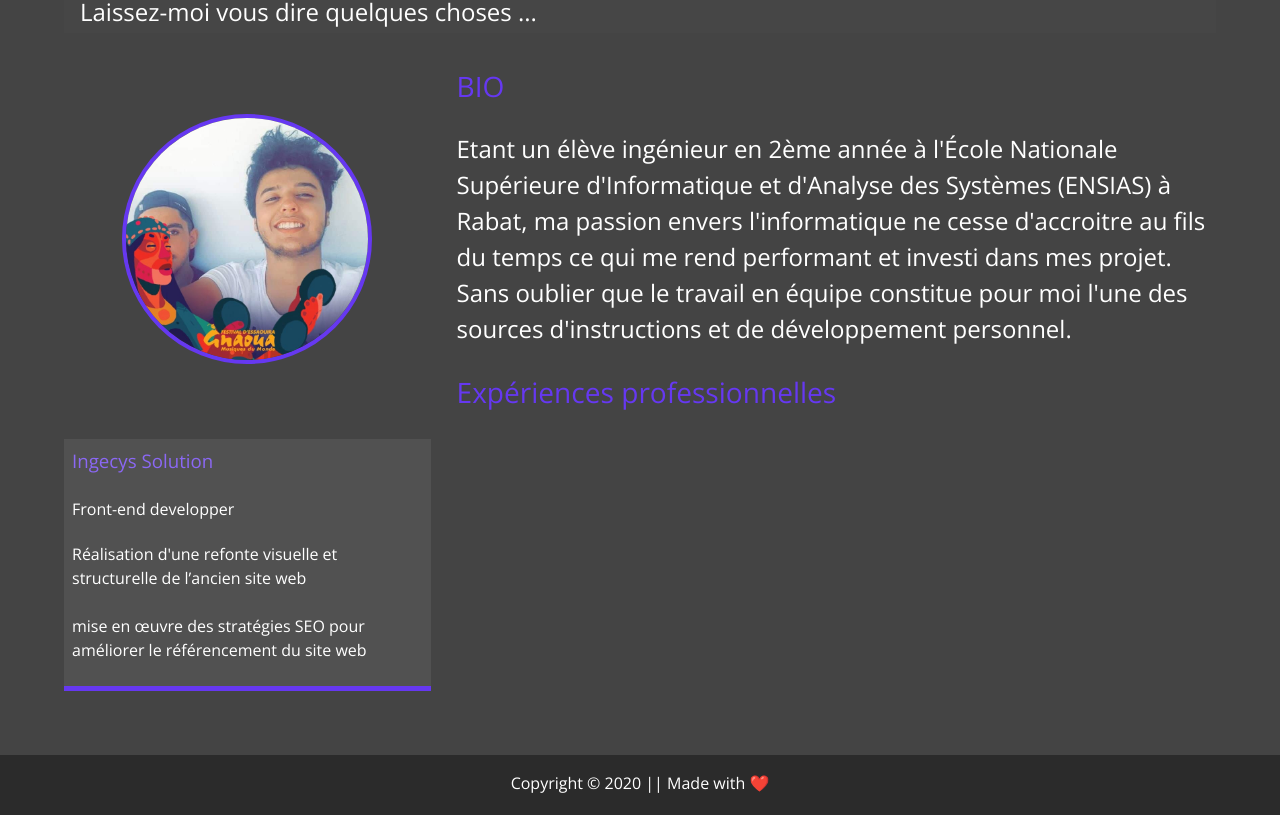
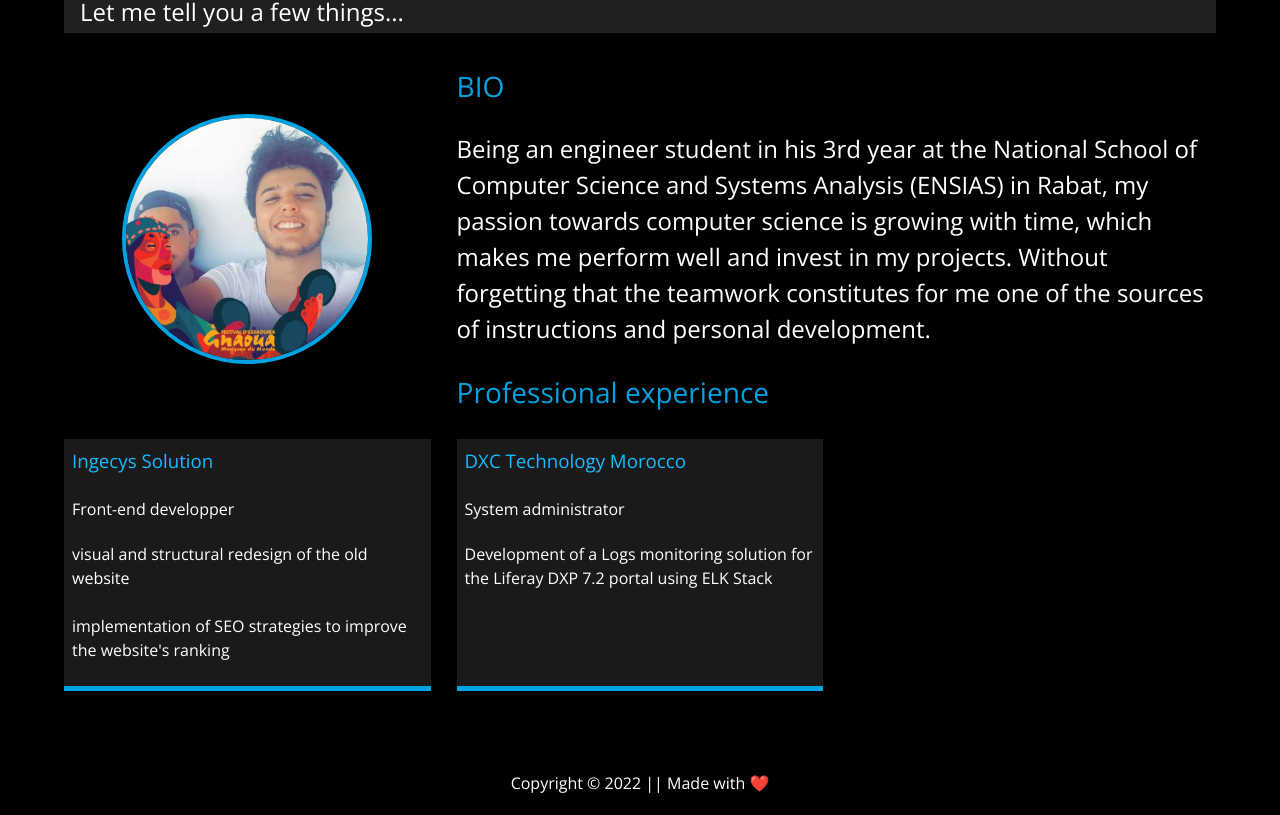
Before and after one commit to Amine-CHICHI/Amine-CHICHI.github.io, a website: page about.html in a window 1280 px wide. Shown: the part 217-1032 px from the top of the page. Drawn offline with nearby package versions, Linux system fonts and the light colour scheme.

Commit message:
Restyling the portfolio and adding minor changes

```diff
--- a/about.html
+++ b/about.html
@@ -20,7 +20,6 @@
         </div>
         <nav class="menu">
             <div class="menu-branding">
-                <!-- <div class="portrait"></div> -->
                 <img src="../assets/Profile_Pic.jpg" alt="Amine chichi" class="portrait" />
             </div>
             <ul class="menu-nav">
@@ -41,44 +40,38 @@
     </header>
 
     <main id="about">
-        <h1 class="lg-heading">À propos de <span class="text-secondary">moi</span></h1>
-        <h2 class="sm-heading">Laissez-moi vous dire quelques choses ...</h2>
+        <h1 class="lg-heading">About <span class="text-secondary">me</span></h1>
+        <h2 class="sm-heading">Let me tell you a few things...</h2>
         <div class="about-info">
             <img src="../assets/Profile_Pic.jpg" alt="Amine chichi" class="bio-image" />
             <div class="bio">
                 <h3 class="text-secondary">BIO</h3>
                 <p>
-                    Etant un élève ingénieur en 2ème année à l'École Nationale Supérieure d'Informatique et d'Analyse des Systèmes (ENSIAS) à Rabat, ma passion envers l'informatique ne cesse d'accroitre au fils du temps ce qui me rend performant et investi dans mes projet.
-                    Sans oublier que le travail en équipe constitue pour moi l'une des sources d'instructions et de développement personnel.
+                    Being an engineer student in his 3rd year at the National School of Computer Science and Systems Analysis (ENSIAS) in Rabat, my passion towards computer science is growing with time, which makes me perform well and invest in my projects. Without forgetting
+                    that the teamwork constitutes for me one of the sources of instructions and personal development.
                 </p>
-                <h3 class="text-secondary">Expériences professionnelles</h3>
+                <h3 class="text-secondary">Professional experience</h3>
             </div>
 
             <div class="job job-1">
                 <h3>Ingecys Solution</h3>
                 <h4 class="job-title">Front-end developper</h4>
                 <p>
-                    Réalisation d'une refonte visuelle et structurelle de l’ancien site web <br/><br/>mise en œuvre des stratégies SEO pour améliorer le référencement du site web
+                    visual and structural redesign of the old website <br /><br />implementation of SEO strategies to improve the website's ranking
 
                 </p>
             </div>
-            <!-- <div class="job job-2">
-                <h3>Portfolio Sass</h3>
-                <h4>Front-end developper</h4>
+            <div class="job job-2">
+                <h3>DXC Technology Morocco</h3>
+                <h4 class="job-title">System administrator</h4>
                 <p>
-                    Lorem ipsum dolor sit amet consectetur adipisicing elit. Debitis, temporibus incidunt cupiditate culpa odit possimus?
+                    Development of a Logs monitoring solution for the Liferay DXP 7.2 portal using ELK Stack
+
                 </p>
             </div>
-            <div class="job job-3">
-                <h3>Ingecys-Solution</h3>
-                <h4>Front-end developper</h4>
-                <p>
-                    Lorem ipsum dolor sit amet consectetur adipisicing elit. Debitis, temporibus incidunt cupiditate culpa odit possimus?
-                </p>
-            </div> -->
         </div>
     </main>
-    <footer id="main-footer">Copyright &copy; 2020 || Made with ❤️</footer>
+    <footer id="main-footer">Copyright &copy; 2022 || Made with ❤️</footer>
     <script src="js/main.js"></script>
     <script src="https://cdn.jsdelivr.net/npm/particles.js@2.0.0/particles.min.js"></script>
     <script>
--- a/scss/_config.scss
+++ b/scss/_config.scss
@@ -1,6 +1,6 @@
-$primary-color: #444;
+$primary-color: #000000;
 $text-color: set-text-color($primary-color);
-$secondary-color: #6638f1;
+$secondary-color: #00A2E2;
 $show-home-image: true;
 $home-image: url(/assets/background.jpg);
 $overlay-opacity: 0.9;
--- a/scss/_menu.scss
+++ b/scss/_menu.scss
@@ -56,7 +56,7 @@
         }
     }
     &-branding {
-        background: rgba($primary_color, $overlay-opacity);
+        background: lighten( rgba($primary_color, $overlay-opacity), 10);
         transform: translate3d(-100%, 0, 0);
         @include easeOut;
         &.show {
--- a/scss/main.scss
+++ b/scss/main.scss
@@ -24,7 +24,7 @@ h3 {
     &.sm-heading {
         margin-bottom: 2rem;
         padding: 0.2rem 1rem;
-        background: rgba(lighten($primary-color, 2), 0.5);
+        background: rgba(lighten($primary-color, 25), 0.5);
     }
 }
 
@@ -107,7 +107,7 @@ main {
     }
     .job {
         padding: 0.5rem;
-        background-color: lighten($primary-color, 5);
+        background-color: lighten($primary-color, 10);
         border-bottom: 5px solid $secondary-color;
         h3 {
             color: lighten($secondary-color, 10);
@@ -148,7 +148,7 @@ main {
     }
     .btn-dark {
         @extend .btn;
-        background: darken($primary-color, 50);
+        background: lighten($primary-color, 20);
         color: white;
         &:hover {
             background: $secondary-color;
@@ -189,7 +189,7 @@ main {
 #main-footer {
     height: 60px;
     text-align: center;
-    background: darken($primary-color, 10);
+    background: $primary-color;
     color: set-text-color($primary-color);
     padding: 1rem;
 }
```
Also changed, not shown: contact.html (+1 -1 lines), work.html (+1 -1 lines), css/main.css, 1 other file.
